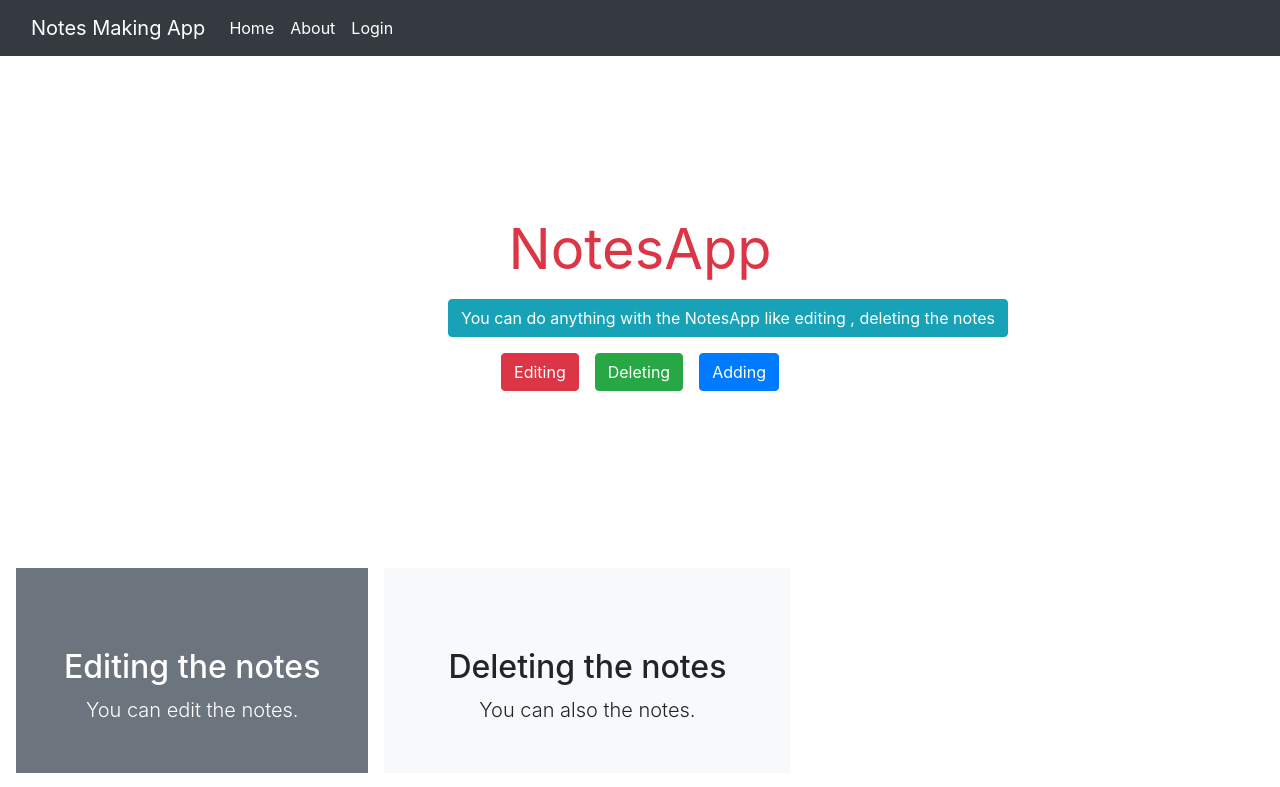
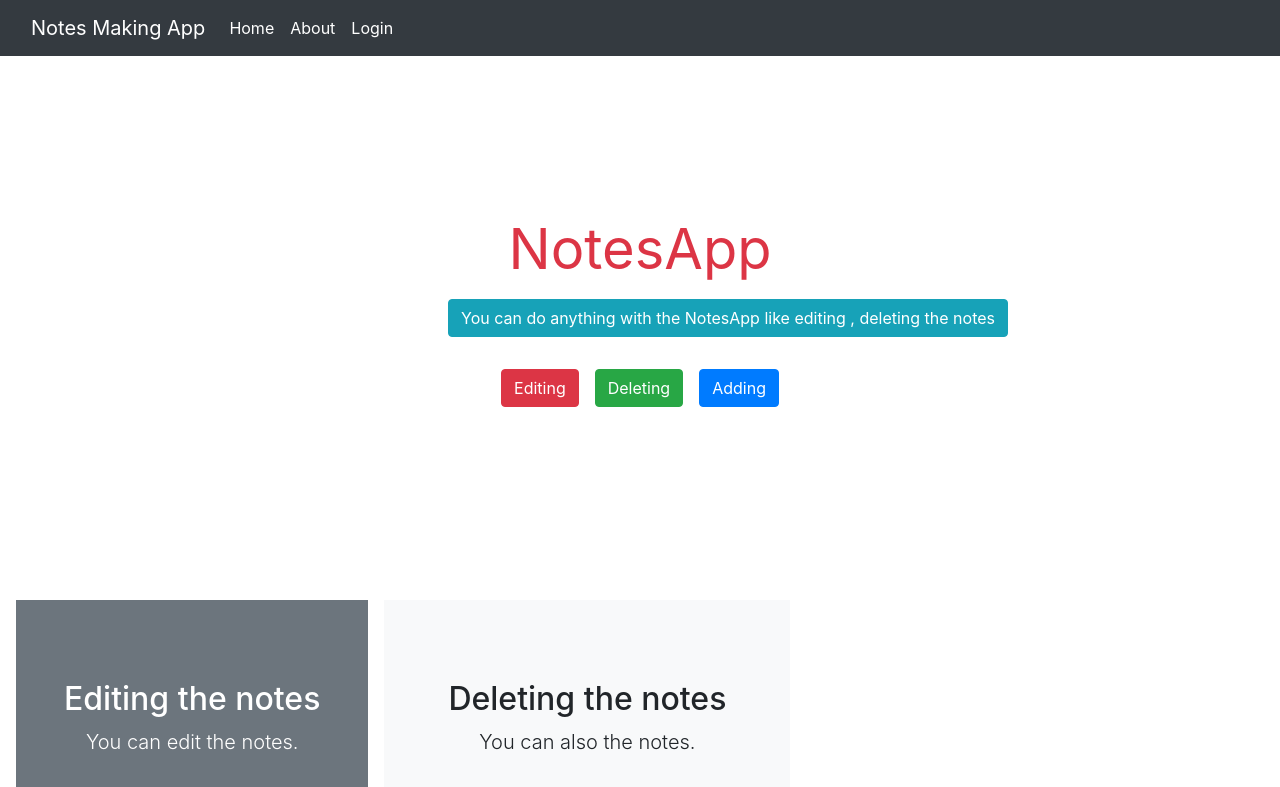
Before and after one commit to Nitin1604/notesApp-react, a React (Create React App) app: page /about in a window 1280 px wide. Shown: the top 787 px of the page. Built offline with nearby package versions, Linux system fonts and the light colour scheme.

Commit message:
Updated About.js code

```diff
--- a/src/Components/About.js
+++ b/src/Components/About.js
@@ -24,7 +24,7 @@ const AboutComponent = () => {
                             <p>
 
                                 <a className="btn btn-danger mx-2" data-toggle="collapse" href="#multiCollapseExample1" role="button" aria-expanded="false" aria-controls="multiCollapseExample1" data-placement="top" title="Press to show the content of edit button">Editing</a>
-                                <button className="btn btn-success mx-2" type="button" data-toggle="collapse" data-target="#multiCollapseExample2" aria-expanded="false" aria-controls="multiCollapseExample2" data-placement="top" title="Press to show the content of delete button">Deleting</button>
+                                <button className="btn btn-success mx-2 my-3" type="button" data-toggle="collapse" data-target="#multiCollapseExample2" aria-expanded="false" aria-controls="multiCollapseExample2" data-placement="top" title="Press to show the content of delete button">Deleting</button>
 
                                 <button className="btn btn-primary mx-2" type="button" data-toggle="collapse" data-target="#multiCollapseExample3" aria-expanded="false" aria-controls="multiCollapseExample3" data-placement="top" title="Press to show the content of add button">Adding</button>
 
```
